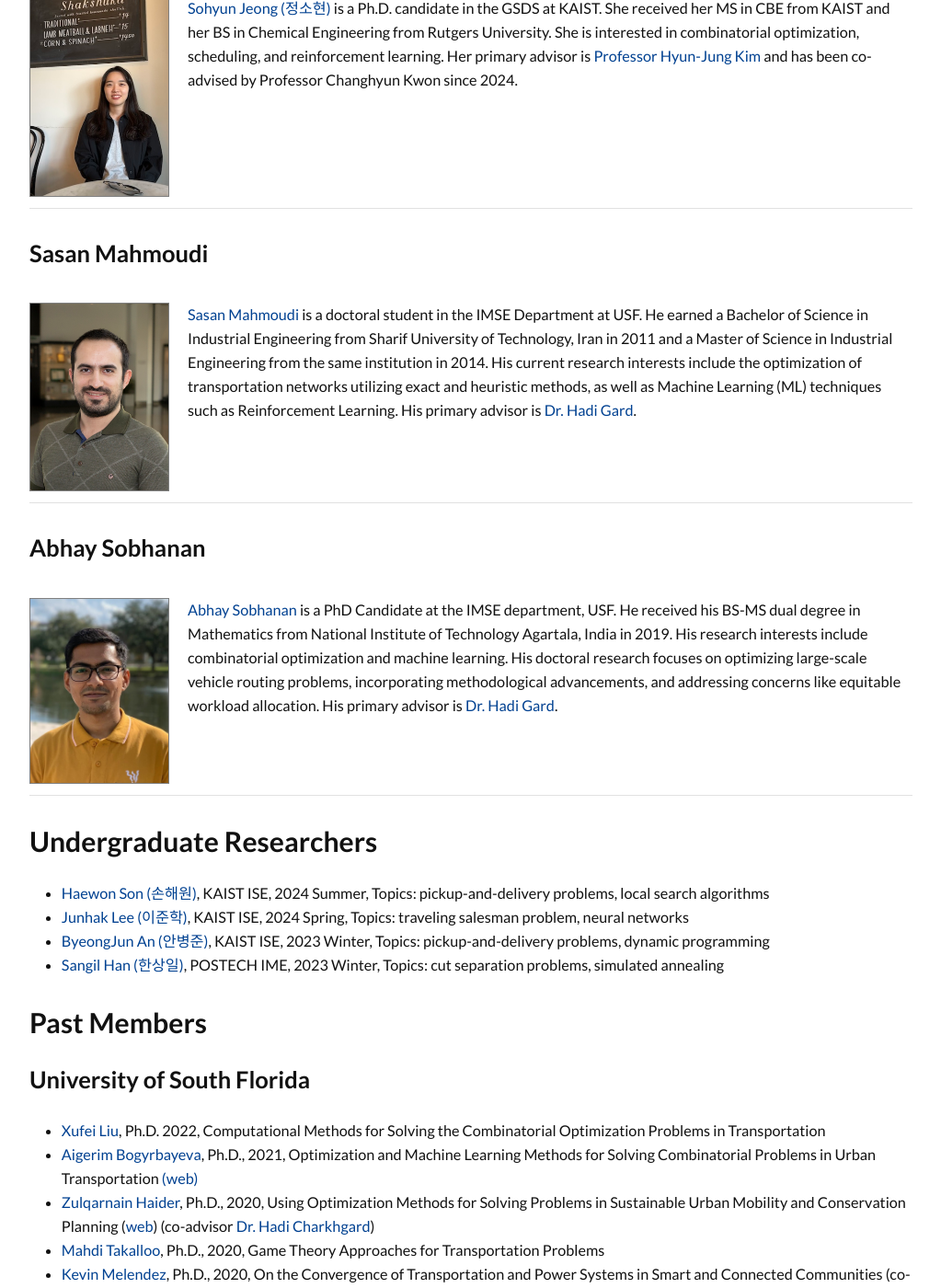
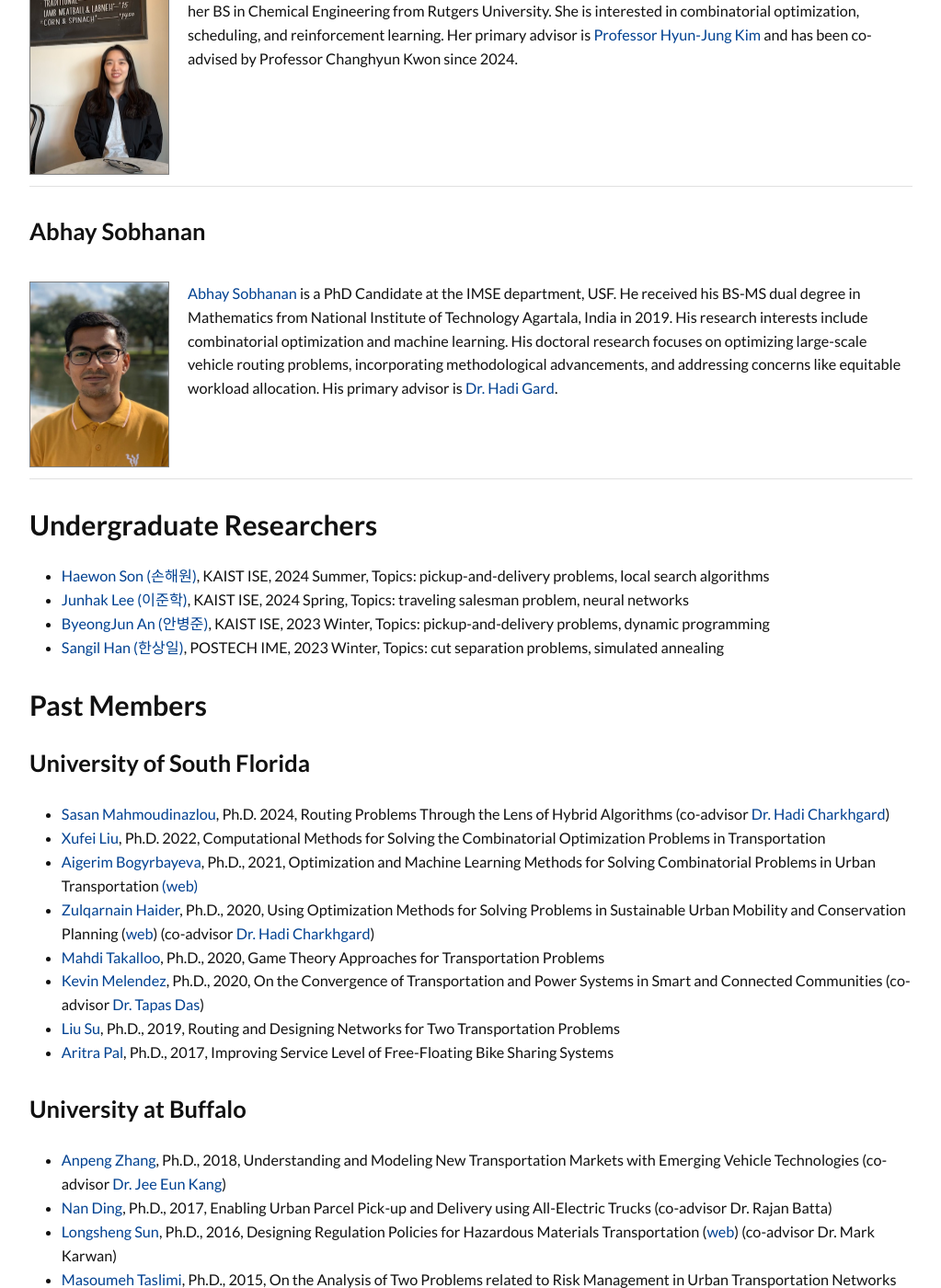
Before and after one commit to kaist-comet/kaist-comet.github.io, a Jekyll site: the page built from people/people.md, in a window 1280 px wide and 1400 px high, scrolled down 3616 px. Shown: the whole window at 92% size, without its empty margins (128-1151 px from the left). Built offline with Jekyll 4.4.1, drawn with Linux system fonts in a browser that asks for light colours; some web fonts are replaced; comment, search, counter and statistics services are not loaded.

Commit message:
Update people.md

```diff
--- a/people/people.md
+++ b/people/people.md
@@ -56,10 +56,6 @@ Introducing the current members of the COMET Lab.
 
 | <img src="/people/images/sohyun_jeong.jpg" class="profile" /> [Sohyun Jeong (정소현)](https://www.linkedin.com/in/sohyun-jeong-13bb0778/) is a Ph.D. candidate in the GSDS at KAIST. She received her MS in CBE from KAIST and her BS in Chemical Engineering from Rutgers University. She is interested in combinatorial optimization, scheduling, and reinforcement learning. Her primary advisor is [Professor Hyun-Jung Kim](https://msslab.kaist.ac.kr/Professor/professor) and has been co-advised by Professor Changhyun Kwon since 2024. |
 
-### Sasan Mahmoudi
-
-| <img src="/people/images/sasan.jpg" class="profile" /> [Sasan Mahmoudi](https://www.linkedin.com/in/sasan-mahmoudinazlou-5a58591b3/) is a doctoral student in the IMSE Department at USF. He earned a Bachelor of Science in Industrial Engineering from Sharif University of Technology, Iran in 2011 and a Master of Science in Industrial Engineering from the same institution in 2014. His current research interests include the optimization of transportation networks utilizing exact and heuristic methods, as well as Machine Learning (ML) techniques such as Reinforcement Learning. His primary advisor is [Dr. Hadi Gard](http://www.eng.usf.edu/~hcharkhgard/index.html). |
-
 
 ### Abhay Sobhanan
 
@@ -81,6 +77,7 @@ Introducing the current members of the COMET Lab.
 ## Past Members
 
 ### University of South Florida
+- [Sasan Mahmoudinazlou](https://www.linkedin.com/in/sasan-mahmoudinazlou-5a58591b3/), Ph.D. 2024, Routing Problems Through the Lens of Hybrid Algorithms (co-advisor [Dr. Hadi Charkhgard](http://www.eng.usf.edu/~hcharkhgard/))
 - [Xufei Liu](https://www.linkedin.com/in/xufei-liu-973636205/), Ph.D. 2022, Computational Methods for Solving the Combinatorial Optimization Problems in Transportation
 - [Aigerim Bogyrbayeva](https://www.linkedin.com/in/bogyrbayeva/), Ph.D., 2021, Optimization and Machine Learning Methods for Solving Combinatorial Problems in Urban Transportation [(web)](https://sites.google.com/mail.usf.edu/aigerimb)
 - [Zulqarnain Haider](https://www.linkedin.com/in/zulqarnain-haider-63482423), Ph.D., 2020, Using Optimization Methods for Solving Problems in Sustainable Urban Mobility and Conservation Planning ([web](http://eng.usf.edu/~zulqarnain/)) (co-advisor [Dr. Hadi Charkhgard](http://www.eng.usf.edu/~hcharkhgard/))
```
